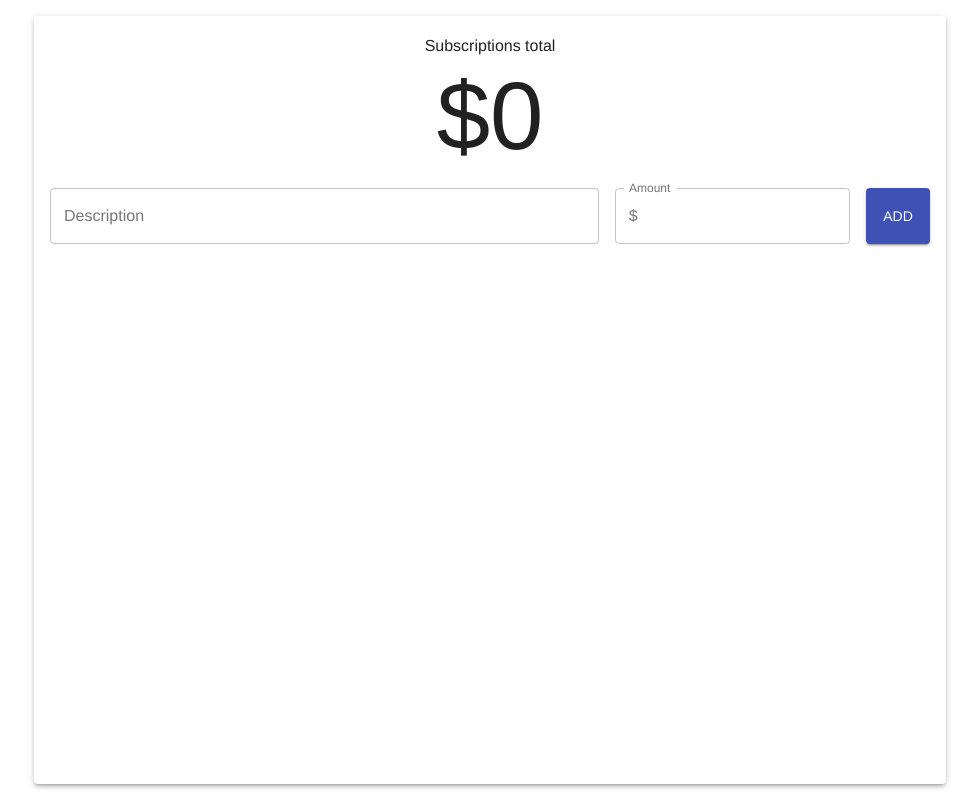
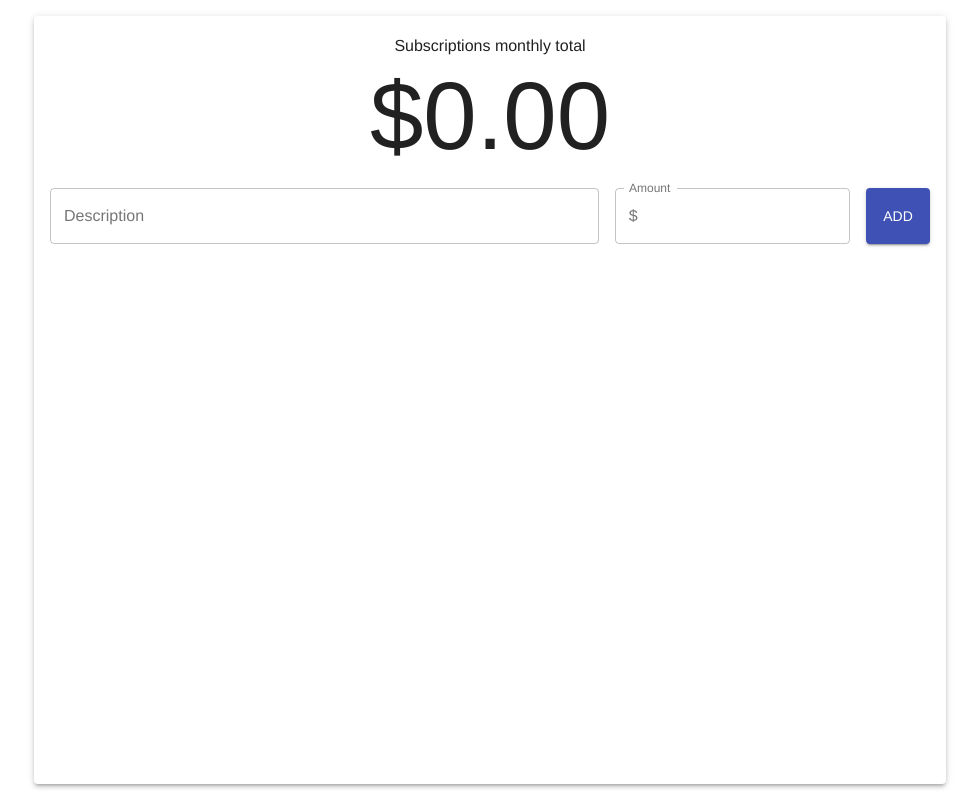
Before and after one commit to davinakano/subscription-tracker-electron, a React (Create React App) app: page / in a window 1280 px wide. Shown: the whole page, without its empty margins (150-1129 px from the left). Built offline with nearby package versions, Linux system fonts and the light colour scheme.

Commit message:
Fixing calculation errors

```diff
--- a/src/components/Form.js
+++ b/src/components/Form.js
@@ -32,7 +32,7 @@ function Form() {
     const newExpense = {
       id: Date.now().toString(),
       description: descriptionInputRef.current.value,
-      amount: parseInt(amountInputRef.current.value) || 0,
+      amount: amountInputRef.current.value,
     };
 
     dispatch({ type: "ADD_EXPENSE", newExpense });
--- a/src/components/Summary.js
+++ b/src/components/Summary.js
@@ -8,10 +8,10 @@ function Summary() {
   return (
     <Box marginBottom={2}>
       <Typography variant="subtitle1" align="center">
-        Subscriptions total
+        Subscriptions monthly total
       </Typography>
-      <Typography variant="h1" align="center">
-        {`$${summaryAmount}`}
+      <Typography variant="h1" align="center" noWrap>
+        {`$${summaryAmount.toFixed(2)}`}
       </Typography>
     </Box>
   );
--- a/src/data/AppContext.js
+++ b/src/data/AppContext.js
@@ -38,7 +38,8 @@ const appStateReducer = (state, action) => {
       const newState = {
         ...state,
         expenses: [...state.expenses, { ...newExpense }],
-        summaryAmount: state.summaryAmount + newExpense.amount,
+        summaryAmount:
+          parseFloat(state.summaryAmount) + parseFloat(newExpense.amount),
         errors: [],
       };
 
@@ -53,7 +54,9 @@ const appStateReducer = (state, action) => {
       const newState = {
         ...state,
         expenses: state.expenses.filter((expense) => expense.id !== expenseId),
-        summaryAmount: state.summaryAmount - expenseAmount,
+        summaryAmount: Math.abs(
+          parseFloat(state.summaryAmount) - parseFloat(expenseAmount)
+        ),
       };
 
       // Save to localStorage
@@ -70,7 +73,7 @@ export function AppStateProvider({ children }) {
   let initialState = loadState();
 
   if (initialState === undefined) {
-    initialState = { expenses: [], summaryAmount: 0 };
+    initialState = { expenses: [], summaryAmount: 0.0 };
   }
 
   saveState(initialState);
--- a/src/data/Validations.js
+++ b/src/data/Validations.js
@@ -5,7 +5,7 @@ export default function expenseValidation(newExpense) {
     errors.push("Description cannot be empty!");
   }
 
-  if (newExpense.amount === 0) {
+  if (newExpense.amount.trim() === "") {
     errors.push("Amount cannot be empty!");
   }
 
```
